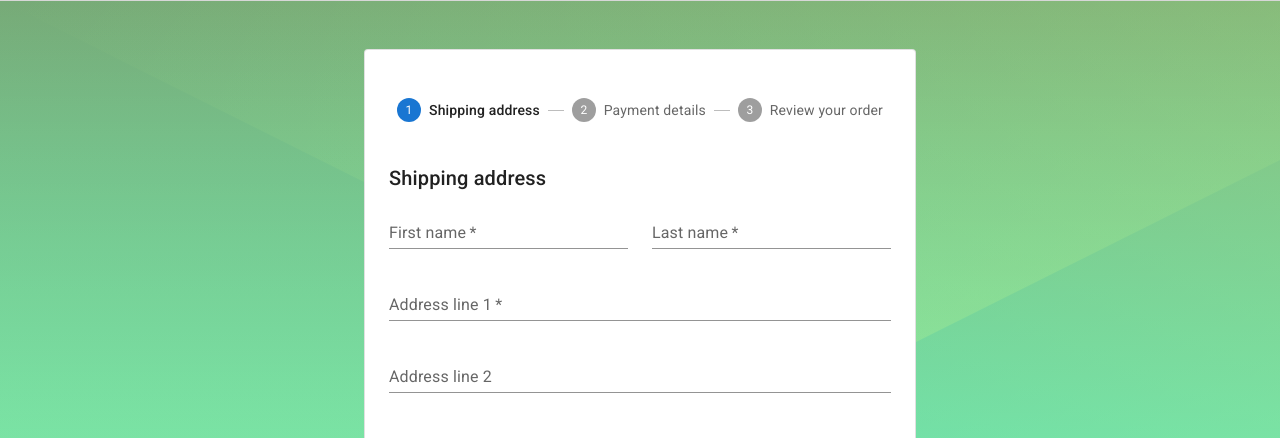
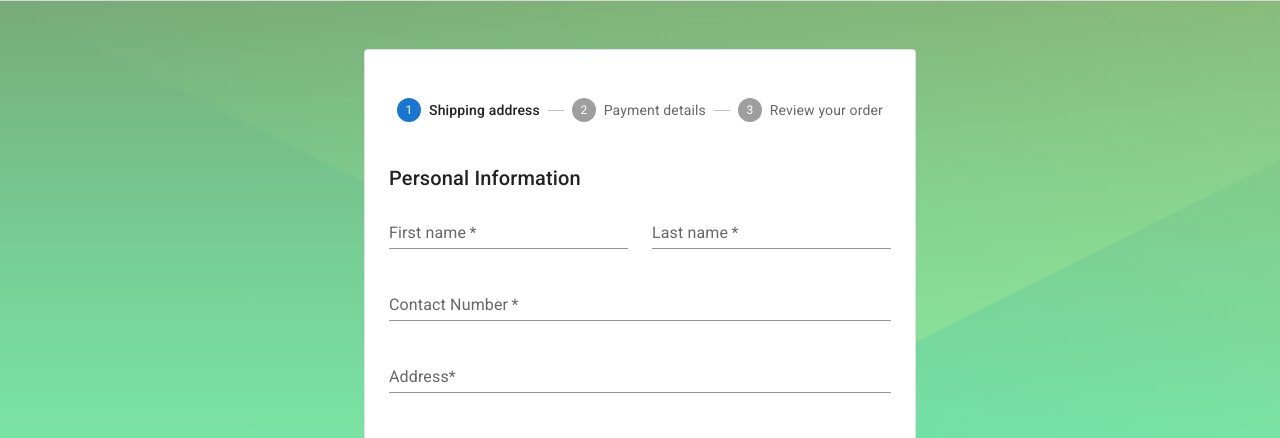
Before and after one commit to KAJU-KATLI/green-hackathon-frontend, a React (Create React App) app: page /signup/farmer in a window 1280 px wide. Shown: the top 438 px of the page. Built offline with nearby package versions, Linux system fonts and the light colour scheme.

Commit message:
Minor Word Changes

```diff
--- a/src/Components/SignUp/AddressForm.js
+++ b/src/Components/SignUp/AddressForm.js
@@ -9,7 +9,7 @@ export default function AddressForm() {
   return (
     <React.Fragment>
       <Typography variant="h6" gutterBottom>
-        Shipping address
+        Personal Information
       </Typography>
       <Grid container spacing={3}>
         <Grid item xs={12} sm={6}>
@@ -37,21 +37,21 @@ export default function AddressForm() {
         <Grid item xs={12}>
           <TextField
             required
-            id="address1"
-            name="address1"
-            label="Address line 1"
+            id="contact"
+            name="contact"
+            label="Contact Number"
             fullWidth
-            autoComplete="shipping address-line1"
+            autoComplete="Number Phone"
             variant="standard"
           />
         </Grid>
         <Grid item xs={12}>
           <TextField
-            id="address2"
-            name="address2"
-            label="Address line 2"
+            id="address"
+            name="address"
+            label="Address*"
             fullWidth
-            autoComplete="shipping address-line2"
+            autoComplete="shipping address-line1"
             variant="standard"
           />
         </Grid>
--- a/src/Components/SignUp/PaymentForm.js
+++ b/src/Components/SignUp/PaymentForm.js
@@ -9,7 +9,7 @@ export default function PaymentForm() {
   return (
     <React.Fragment>
       <Typography variant="h6" gutterBottom>
-        Payment method
+        Account Details
       </Typography>
       <Grid container spacing={3}>
         <Grid item xs={12} md={6}>
```
